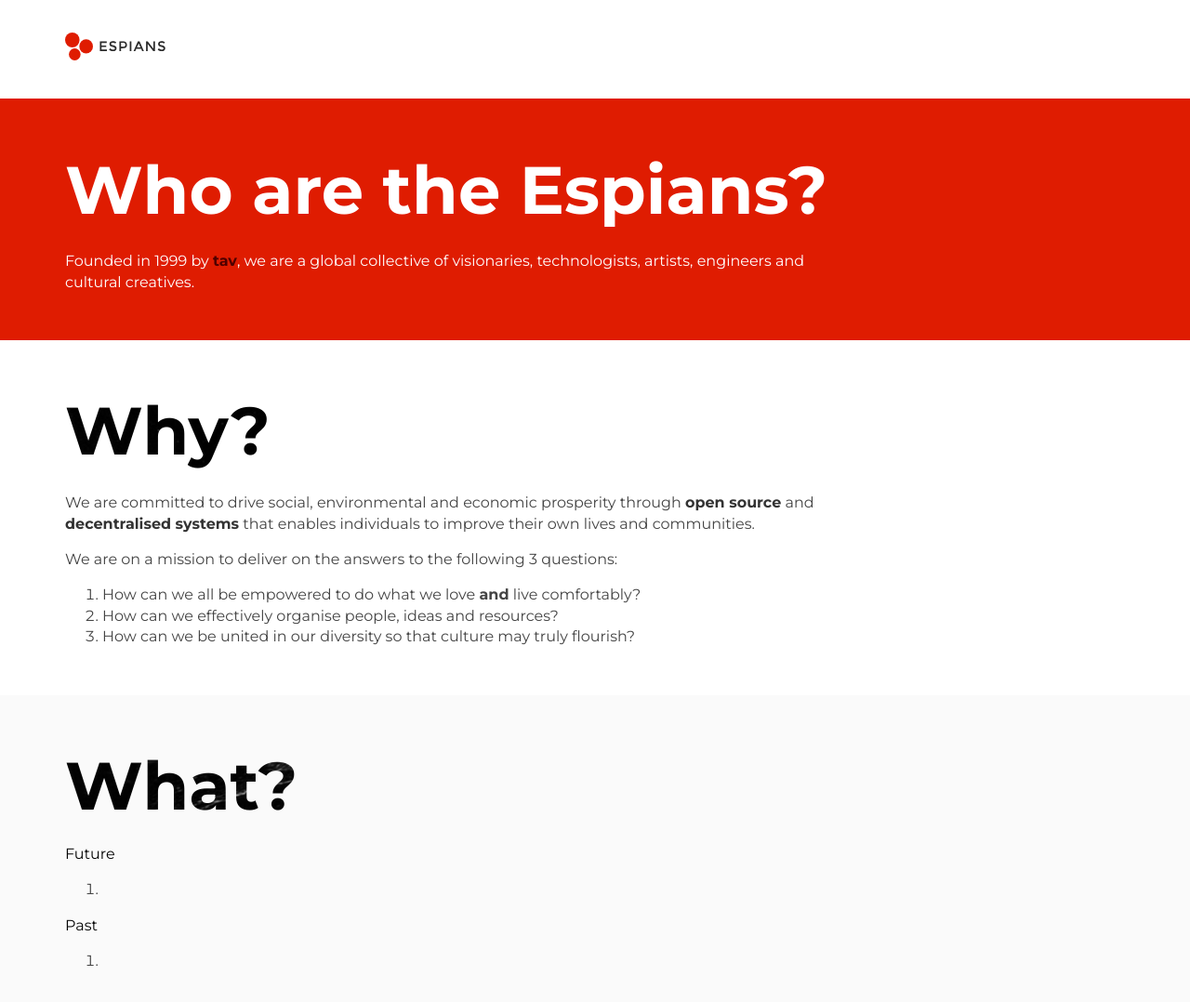
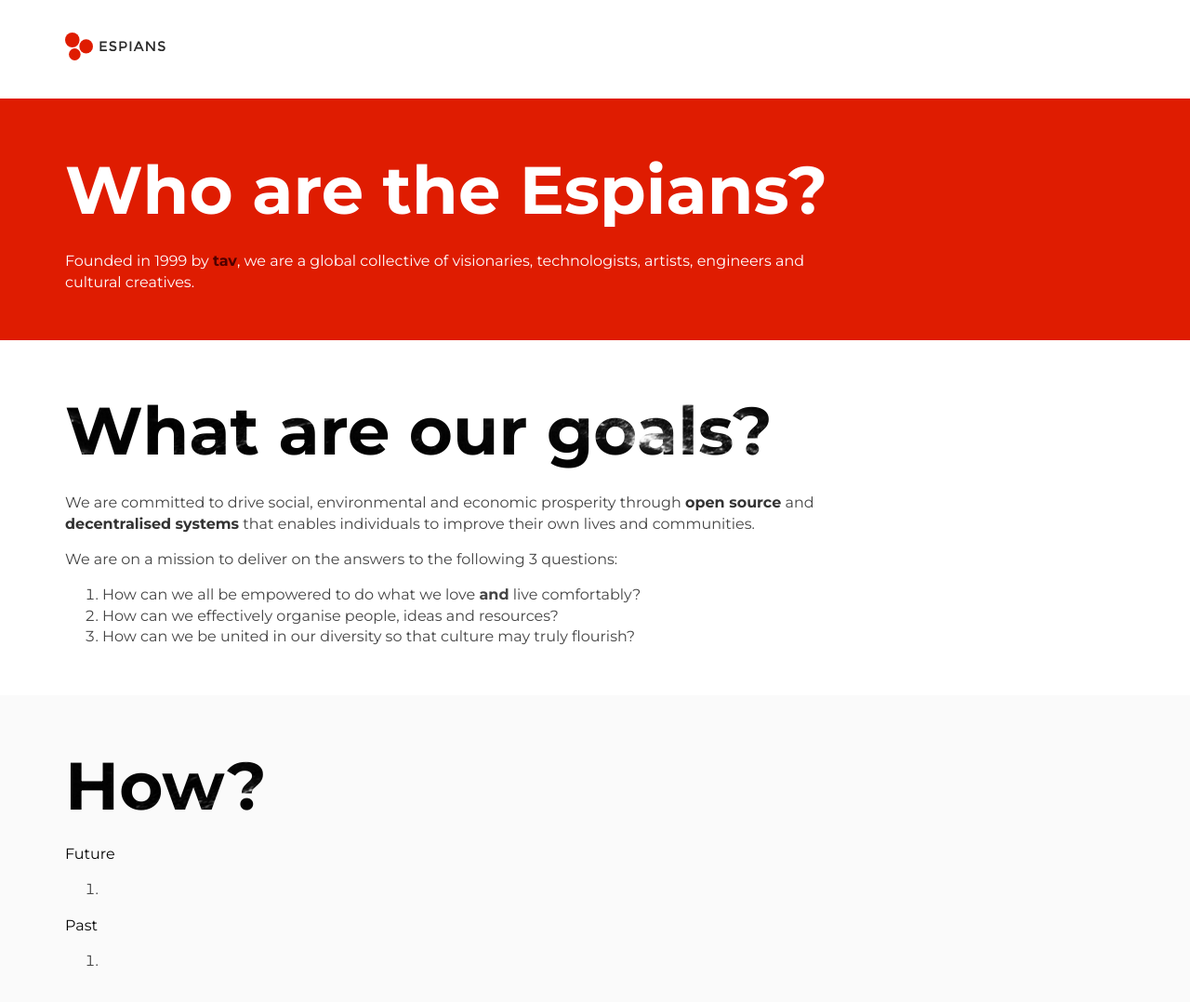
Before and after one commit to micrypt/espians.com, a plain HTML site: page index.html in a window 1280 px wide. Shown: the top 1078 px of the page at 93% size. Drawn offline with nearby package versions, Linux system fonts and the light colour scheme; a script that the page names is missing.

Commit message:
index: rephrase.

```diff
--- a/css/main.css
+++ b/css/main.css
@@ -205,7 +205,7 @@ section em {
 }
 
 .why header {
-    background-position: 80% 20%;
+    background-position: 72% 51%;
 }
 
 .what {
--- a/index.html
+++ b/index.html
@@ -36,7 +36,7 @@
             </section>
 
             <section class="why">
-                <header><h1>Why?</h1></header>
+                <header><h1>What are our goals?</h1></header>
                 <p>
                     We are committed to drive social,
                     environmental and economic prosperity
@@ -58,7 +58,7 @@
             </section>
 
             <section class="what">
-                <header><h1>What?</h1></header>
+                <header><h1>How?</h1></header>
                 <section class="future">
                     <header>Future</header>
                     <ol>
```
